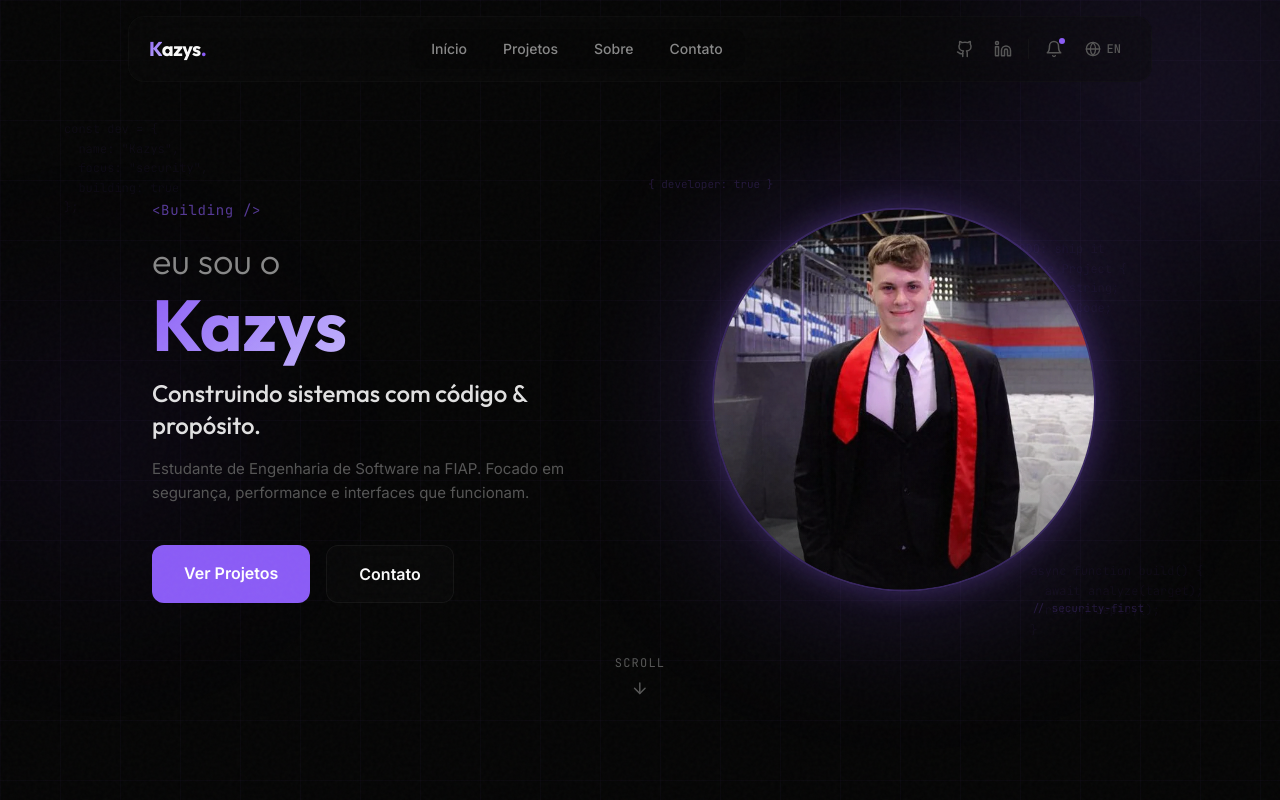
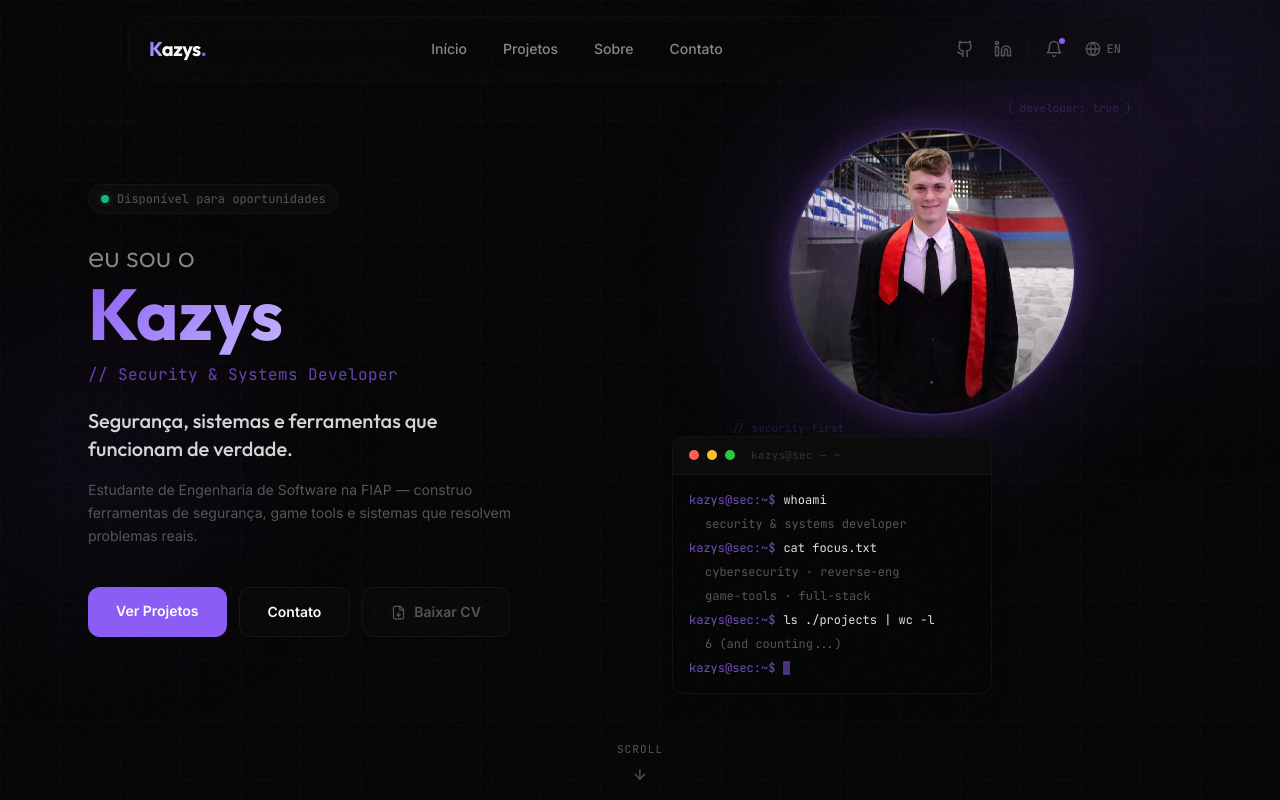
Before and after one commit to Kazxye/Portf-lio, a React (Vite) app: page / in a window 1280 px wide. Shown: the top 800 px of the page. Built offline with nearby package versions, Linux system fonts and the light colour scheme.

Commit message:
feat: add CV download button and update meta tags for SEO

```diff
--- a/index.html
+++ b/index.html
@@ -4,17 +4,81 @@
     <meta charset="UTF-8" />
     <link rel="icon" type="image/svg+xml" href="/favicon.svg" />
     <meta name="viewport" content="width=device-width, initial-scale=1.0" />
-    <meta name="description" content="Kazys - Software Engineering Student | Portfólio de projetos em cybersecurity e game development" />
-    <meta name="keywords" content="Kazys, desenvolvedor, software engineering, cybersecurity, game development, portfolio" />
-    <meta name="author" content="Kazys" />
 
-    <!-- Open Graph / Social Media -->
+    <!-- Primary Meta -->
+    <title>Kazys Tatarunas — Security & Systems Developer</title>
+    <meta name="description" content="Portfólio de Kazys Tatarunas — desenvolvedor focado em segurança, ferramentas de sistema e game tools. Estudante de Engenharia de Software na FIAP, São Paulo." />
+    <meta name="keywords" content="Kazys Tatarunas, desenvolvedor cybersecurity, security developer, game tools, engenharia de software, FIAP, São Paulo, Python, C++, TypeScript, React, FastAPI, portfólio" />
+    <meta name="author" content="Kazys Tatarunas" />
+    <meta name="robots" content="index, follow" />
+    <link rel="canonical" href="https://kazys.dev" />
+
+    <!-- Open Graph / Facebook / WhatsApp / Discord -->
     <meta property="og:type" content="website" />
-    <meta property="og:title" content="Kazys | Software Engineering Student" />
-    <meta property="og:description" content="Portfólio de projetos em cybersecurity e game development" />
     <meta property="og:url" content="https://kazys.dev" />
+    <meta property="og:site_name" content="Kazys Tatarunas" />
+    <meta property="og:title" content="Kazys Tatarunas — Security & Systems Developer" />
+    <meta property="og:description" content="Desenvolvedor focado em cybersecurity, ferramentas de sistema e game tools. Estudante de Engenharia de Software na FIAP." />
+    <meta property="og:image" content="https://kazys.dev/og-image.png" />
+    <meta property="og:image:width" content="1200" />
+    <meta property="og:image:height" content="630" />
+    <meta property="og:image:alt" content="Kazys Tatarunas — Security & Systems Developer" />
+    <meta property="og:locale" content="pt_BR" />
+    <meta property="og:locale:alternate" content="en_US" />
 
-    <title>Kazys | Software Engineering Student</title>
+    <!-- Twitter Card -->
+    <meta name="twitter:card" content="summary_large_image" />
+    <meta name="twitter:url" content="https://kazys.dev" />
+    <meta name="twitter:title" content="Kazys Tatarunas — Security & Systems Developer" />
+    <meta name="twitter:description" content="Desenvolvedor focado em cybersecurity, ferramentas de sistema e game tools." />
+    <meta name="twitter:image" content="https://kazys.dev/og-image.png" />
+
+    <!-- Theme / PWA -->
+    <meta name="theme-color" content="#8b5cf6" />
+
+    <!-- JSON-LD Structured Data -->
+    <script type="application/ld+json">
+    {
+      "@context": "https://schema.org",
+      "@type": "Person",
+      "name": "Kazys Tatarunas",
+      "url": "https://kazys.dev",
+      "email": "kazysdzigantatarunas@outlook.com",
+      "jobTitle": "Security & Systems Developer",
+      "description": "Desenvolvedor focado em cybersecurity, ferramentas de sistema e game tools. Estudante de Engenharia de Software na FIAP, São Paulo.",
+      "image": "https://kazys.dev/og-image.png",
+      "address": {
+        "@type": "PostalAddress",
+        "addressLocality": "São Paulo",
+        "addressCountry": "BR"
+      },
+      "alumniOf": {
+        "@type": "CollegeOrUniversity",
+        "name": "FIAP",
+        "url": "https://www.fiap.com.br"
+      },
+      "knowsAbout": [
+        "Cybersecurity",
+        "Reverse Engineering",
+        "Python",
+        "C++",
+        "TypeScript",
+        "React",
+        "FastAPI",
+        "Game Tools",
+        "Network Analysis",
+        "Ethical Hacking"
+      ],
+      "sameAs": [
+        "https://github.com/Kazxye",
+        "https://www.linkedin.com/in/kazystatarunas/"
+      ]
+    }
+    </script>
+
+    <!-- Preconnect for Google Fonts (loaded via CSS) -->
+    <link rel="preconnect" href="https://fonts.googleapis.com" />
+    <link rel="preconnect" href="https://fonts.gstatic.com" crossorigin />
   </head>
   <body>
     <div id="root"></div>
--- a/src/components/Hero.tsx
+++ b/src/components/Hero.tsx
@@ -1,8 +1,9 @@
 import { useState, useEffect } from 'react';
 import { motion } from 'framer-motion';
-import { ArrowDown } from 'lucide-react';
+import { ArrowDown, FileDown } from 'lucide-react';
 import { useLanguage } from '../i18n';
 import profileImage from '../assets/profile.png';
+import cvFile from '../assets/CV_Kazys_Tatarunas.pdf?url';
 
 const useTypewriter = (text: string, speed: number = 150, delay: number = 1000) => {
   const [displayText, setDisplayText] = useState('');
@@ -32,29 +33,81 @@ const useTypewriter = (text: string, speed: number = 150, delay: number = 1000)
   return { displayText, showCursor };
 };
 
-// Floating code decoration component
-const CodeDecoration = ({
-  children,
-  className,
-  delay = 0
-}: {
-  children: React.ReactNode;
-  className: string;
-  delay?: number;
-}) => (
+const TerminalWidget = () => {
+  const [visibleLines, setVisibleLines] = useState(0);
+
+  useEffect(() => {
+    const delays = [1000, 1800, 2400, 3200, 3800, 4500, 5100];
+    const timers = delays.map((delay, i) =>
+      setTimeout(() => setVisibleLines(i + 1), delay)
+    );
+    return () => timers.forEach(clearTimeout);
+  }, []);
+
+  const lines = [
+    { type: 'prompt', text: 'whoami' },
+    { type: 'output', text: 'security & systems developer' },
+    { type: 'prompt', text: 'cat focus.txt' },
+    { type: 'output', text: 'cybersecurity  ·  reverse-eng' },
+    { type: 'output', text: 'game-tools     ·  full-stack' },
+    { type: 'prompt', text: 'ls ./projects | wc -l' },
+    { type: 'output', text: '6 (and counting...)' },
+  ];
+
+  return (
     <motion.div
-    className={`absolute font-mono text-xs leading-relaxed select-none pointer-events-none ${className}`}
+      className="w-full max-w-[320px] font-mono text-[12px] rounded-xl overflow-hidden border border-border/60 bg-background/90 backdrop-blur-sm shadow-xl"
+      initial={{ opacity: 0, y: 16 }}
+      animate={{ opacity: 1, y: 0 }}
+      transition={{ delay: 0.8, duration: 0.8 }}
+    >
+      {/* Title bar */}
+      <div className="flex items-center gap-2 px-4 py-2.5 bg-surface border-b border-border/60">
+        <div className="w-2.5 h-2.5 rounded-full bg-[#ff5f57]" />
+        <div className="w-2.5 h-2.5 rounded-full bg-[#ffbd2e]" />
+        <div className="w-2.5 h-2.5 rounded-full bg-[#28c840]" />
+        <span className="ml-2 text-text-muted/50 text-[11px] tracking-wide">kazys@sec — ~</span>
+      </div>
+
+      {/* Terminal content */}
+      <div className="p-4 space-y-1.5 min-h-[148px]">
+        {lines.slice(0, visibleLines).map((line, i) => (
+          <motion.div
+            key={i}
             initial={{ opacity: 0 }}
             animate={{ opacity: 1 }}
-    transition={{ delay: delay + 1.2, duration: 1.5 }}
+            transition={{ duration: 0.15 }}
+            className={line.type === 'prompt' ? 'flex gap-2 items-baseline' : 'pl-4'}
           >
-    {children}
+            {line.type === 'prompt' && (
+              <>
+                <span className="text-accent/80 select-none shrink-0">kazys@sec:~$</span>
+                <span className="text-text-primary/90">{line.text}</span>
+              </>
+            )}
+            {line.type === 'output' && (
+              <span className="text-text-muted">{line.text}</span>
+            )}
+          </motion.div>
+        ))}
+
+        {/* Blinking cursor */}
+        <div className="flex gap-2 items-center">
+          <span className="text-accent/80 select-none">kazys@sec:~$</span>
+          <motion.span
+            className="w-[7px] h-[14px] bg-accent/50 inline-block"
+            animate={{ opacity: [1, 0, 1] }}
+            transition={{ duration: 1.1, repeat: Infinity, ease: 'steps(1)' }}
+          />
+        </div>
+      </div>
     </motion.div>
   );
+};
 
 const Hero = () => {
   const { t } = useLanguage();
-  const { displayText, showCursor } = useTypewriter('Kazys', 180, 800);
+  const { displayText, showCursor } = useTypewriter('Kazys', 180, 600);
 
   return (
     <section
@@ -65,97 +118,109 @@ const Hero = () => {
       <div className="gradient-orb gradient-orb-1" />
       <div className="gradient-orb gradient-orb-2" />
 
-      {/* Floating Code Decorations */}
-      <CodeDecoration
-        className="top-[15%] left-[5%] text-accent/[0.06] hidden lg:block"
-        delay={0}
+      {/* Subtle corner code decorations */}
+      <motion.div
+        className="absolute top-[14%] left-[4%] font-mono text-[11px] leading-relaxed text-accent/[0.05] select-none pointer-events-none hidden xl:block"
+        initial={{ opacity: 0 }}
+        animate={{ opacity: 1 }}
+        transition={{ delay: 2, duration: 2 }}
       >
-        <pre>{`const dev = {\n  name: "Kazys",\n  focus: "security",\n  building: true\n};`}</pre>
-      </CodeDecoration>
+        <pre>{`// init portfolio\nconst kazys = {\n  role: "security-dev",\n  status: "building"\n};`}</pre>
+      </motion.div>
 
-      <CodeDecoration
-        className="bottom-[20%] right-[6%] text-accent/[0.06] hidden lg:block"
-        delay={0.3}
+      <motion.div
+        className="absolute bottom-[18%] left-[3%] font-mono text-[11px] leading-relaxed text-accent/[0.04] select-none pointer-events-none hidden xl:block"
+        initial={{ opacity: 0 }}
+        animate={{ opacity: 1 }}
+        transition={{ delay: 2.4, duration: 2 }}
       >
-        <pre>{`async function build() {\n  await analyze(target);\n  return deploy();\n}`}</pre>
-      </CodeDecoration>
+        <pre>{`while (true) {\n  learn();\n  build();\n  ship();\n}`}</pre>
+      </motion.div>
 
-      <CodeDecoration
-        className="top-[30%] right-[12%] text-accent/[0.05] hidden xl:block"
-        delay={0.6}
-      >
-        <pre>{`// TODO: ship it\ninterface Project {\n  problem: string;\n  solution: Code;\n}`}</pre>
-      </CodeDecoration>
+      <div className="max-w-6xl mx-auto px-6 py-32 relative z-10 w-full">
+        <div className="flex flex-col lg:flex-row items-center gap-12 lg:gap-16">
 
-      <div className="max-w-6xl mx-auto px-6 py-32 relative z-10">
-        <div className="flex flex-col lg:flex-row items-center gap-12 lg:gap-20">
-          {/* Text Content */}
+          {/* ── Left: Text Content ── */}
           <motion.div
             className="flex-1 text-center lg:text-left"
-            initial={{ opacity: 0, x: -50 }}
+            initial={{ opacity: 0, x: -40 }}
             animate={{ opacity: 1, x: 0 }}
             transition={{ duration: 0.8, ease: 'easeOut' }}
           >
-            {/* JSX Tag */}
+            {/* Available badge */}
+            <motion.div
+              className="inline-flex items-center gap-2 mb-6 px-3 py-1.5 rounded-full bg-surface border border-border/60 text-xs font-mono text-text-muted"
+              initial={{ opacity: 0, y: 10 }}
+              animate={{ opacity: 1, y: 0 }}
+              transition={{ delay: 0.2, duration: 0.5 }}
+            >
+              <span className="relative flex h-2 w-2">
+                <span className="animate-ping absolute inline-flex h-full w-full rounded-full bg-emerald-400 opacity-60" />
+                <span className="relative inline-flex rounded-full h-2 w-2 bg-emerald-500" />
+              </span>
+              {t.hero.statusLine}
+            </motion.div>
+
+            {/* Name with typewriter */}
+            <motion.h1
+              className="font-display font-bold leading-[1.05] mb-3"
+              initial={{ opacity: 0, y: 30 }}
+              animate={{ opacity: 1, y: 0 }}
+              transition={{ delay: 0.3, duration: 0.8 }}
+            >
+              <span className="text-text-secondary font-light text-2xl md:text-3xl block mb-1">
+                {t.hero.greeting}
+              </span>
+              <span className="text-gradient text-5xl md:text-6xl lg:text-7xl">
+                {displayText}
+                {showCursor && (
+                  <span className="animate-pulse text-accent font-thin">|</span>
+                )}
+              </span>
+            </motion.h1>
+
+            {/* Role — specific, monospace */}
             <motion.div
               className="mb-5"
               initial={{ opacity: 0, y: 20 }}
               animate={{ opacity: 1, y: 0 }}
-              transition={{ delay: 0.25, duration: 0.6 }}
+              transition={{ delay: 0.4, duration: 0.6 }}
             >
-              <span className="font-mono text-accent/60 text-sm tracking-wider">
-                {t.hero.tag}
+              <span className="font-mono text-accent/70 text-sm md:text-base tracking-wide">
+                {'// '}{t.hero.role}
               </span>
             </motion.div>
 
-            {/* Main Title — Name with typewriter */}
-            <motion.h1
-              className="font-display text-5xl md:text-6xl lg:text-7xl font-bold leading-[1.1] mb-4"
-              initial={{ opacity: 0, y: 30 }}
+            {/* Headline */}
+            <motion.p
+              className="text-lg md:text-xl text-text-primary/85 mb-4 font-display font-medium leading-snug max-w-md mx-auto lg:mx-0"
+              initial={{ opacity: 0, y: 20 }}
               animate={{ opacity: 1, y: 0 }}
-              transition={{ delay: 0.3, duration: 0.8 }}
-            >
-              <span className="text-text-secondary font-light text-3xl md:text-4xl lg:text-4xl block mb-2">
-                {t.hero.greeting}
-              </span>
-              <span className="text-gradient">
-                {displayText}
-                {showCursor && (
-                  <span className="animate-pulse text-accent font-light">|</span>
-                )}
-              </span>
-            </motion.h1>
-
-            {/* Headline — the confident statement */}
-            <motion.p
-              className="text-xl md:text-2xl text-text-primary/90 mb-4 font-display font-medium leading-snug max-w-lg"
-              initial={{ opacity: 0, y: 30 }}
-              animate={{ opacity: 1, y: 0 }}
-              transition={{ delay: 0.4, duration: 0.8 }}
+              transition={{ delay: 0.5, duration: 0.7 }}
             >
               {t.hero.headline}
             </motion.p>
 
-            {/* Sub — technical context */}
+            {/* Sub */}
             <motion.p
-              className="text-text-muted max-w-lg mx-auto lg:mx-0 mb-10 leading-relaxed text-[15px]"
-              initial={{ opacity: 0, y: 30 }}
+              className="text-text-muted max-w-md mx-auto lg:mx-0 mb-10 leading-relaxed text-[14px]"
+              initial={{ opacity: 0, y: 20 }}
               animate={{ opacity: 1, y: 0 }}
-              transition={{ delay: 0.5, duration: 0.8 }}
+              transition={{ delay: 0.6, duration: 0.7 }}
             >
               {t.hero.sub}
             </motion.p>
 
             {/* CTA Buttons */}
             <motion.div
-              className="flex flex-col sm:flex-row gap-4 justify-center lg:justify-start"
-              initial={{ opacity: 0, y: 30 }}
+              className="flex flex-wrap gap-3 justify-center lg:justify-start"
+              initial={{ opacity: 0, y: 20 }}
               animate={{ opacity: 1, y: 0 }}
-              transition={{ delay: 0.6, duration: 0.8 }}
+              transition={{ delay: 0.7, duration: 0.7 }}
             >
               <motion.a
                 href="#projects"
-                className="px-8 py-4 bg-accent hover:bg-accent-dark text-white font-semibold rounded-xl transition-all duration-300 glow-accent-hover text-center"
+                className="px-7 py-3.5 bg-accent hover:bg-accent-dark text-white font-semibold rounded-xl transition-all duration-300 glow-accent-hover text-sm"
                 whileHover={{ scale: 1.02, y: -2 }}
                 whileTap={{ scale: 0.98 }}
               >
@@ -163,58 +228,71 @@ const Hero = () => {
               </motion.a>
               <motion.a
                 href="#contact"
-                className="px-8 py-4 glass border border-border-light hover:border-accent/40 text-text-primary font-semibold rounded-xl transition-all duration-300 text-center"
+                className="px-7 py-3.5 glass border border-border-light hover:border-accent/40 text-text-primary font-semibold rounded-xl transition-all duration-300 text-sm"
                 whileHover={{ scale: 1.02, y: -2 }}
                 whileTap={{ scale: 0.98 }}
               >
                 {t.hero.contact}
               </motion.a>
+              <motion.a
+                href={cvFile}
+                download="CV_Kazys_Tatarunas.pdf"
+                className="inline-flex items-center gap-2 px-7 py-3.5 glass border border-border-light hover:border-accent/40 text-text-muted hover:text-text-primary font-semibold rounded-xl transition-all duration-300 text-sm"
+                whileHover={{ scale: 1.02, y: -2 }}
+                whileTap={{ scale: 0.98 }}
+              >
+                <FileDown size={15} />
+                {t.hero.downloadCV}
+              </motion.a>
             </motion.div>
           </motion.div>
 
-          {/* Profile Image */}
+          {/* ── Right: Photo + Terminal ── */}
           <motion.div
-            className="flex-1 flex justify-center"
-            initial={{ opacity: 0, scale: 0.8 }}
+            className="flex-1 flex flex-col items-center gap-5"
+            initial={{ opacity: 0, scale: 0.9 }}
             animate={{ opacity: 1, scale: 1 }}
             transition={{ delay: 0.4, duration: 0.8, ease: 'easeOut' }}
           >
+            {/* Profile Image */}
             <div className="relative">
-              {/* Glow Background */}
               <div className="absolute inset-0 bg-accent/20 rounded-full blur-3xl scale-110" />
 
-              {/* Code snippet near photo */}
               <motion.div
-                className="absolute -top-8 -left-16 font-mono text-[11px] text-accent/20 hidden lg:block"
+                className="absolute -top-7 -right-14 font-mono text-[11px] text-accent/25 hidden lg:block select-none"
                 initial={{ opacity: 0 }}
                 animate={{ opacity: 1 }}
-                transition={{ delay: 1.5, duration: 1 }}
+                transition={{ delay: 1.6, duration: 1 }}
               >
                 {'{ developer: true }'}
               </motion.div>
 
               <motion.div
-                className="absolute -bottom-6 -right-12 font-mono text-[11px] text-accent/20 hidden lg:block"
+                className="absolute -bottom-5 -left-14 font-mono text-[11px] text-accent/20 hidden lg:block select-none"
                 initial={{ opacity: 0 }}
                 animate={{ opacity: 1 }}
-                transition={{ delay: 1.8, duration: 1 }}
+                transition={{ delay: 2, duration: 1 }}
               >
                 {'// security-first'}
               </motion.div>
 
-              {/* Image Container */}
               <motion.div
-                className="relative w-72 h-72 md:w-80 md:h-80 lg:w-96 lg:h-96 rounded-full overflow-hidden border-2 border-accent/30 glow-accent"
-                animate={{ y: [0, -10, 0] }}
+                className="relative w-56 h-56 md:w-64 md:h-64 lg:w-72 lg:h-72 rounded-full overflow-hidden border-2 border-accent/30 glow-accent"
+                animate={{ y: [0, -8, 0] }}
                 transition={{ duration: 6, repeat: Infinity, ease: 'easeInOut' }}
               >
                 <img
                   src={profileImage}
-                  alt="Kazys — Software Engineering Student"
+                  alt="Kazys Tatarunas — Security & Systems Developer"
                   className="w-full h-full object-cover object-top"
                 />
-                <div className="absolute inset-0 bg-gradient-to-t from-background/60 via-transparent to-transparent" />
+                <div className="absolute inset-0 bg-gradient-to-t from-background/50 via-transparent to-transparent" />
               </motion.div>
+            </div>
+
+            {/* Terminal Widget — desktop only */}
+            <div className="hidden lg:block w-full flex justify-center">
+              <TerminalWidget />
             </div>
           </motion.div>
         </div>
@@ -224,16 +302,16 @@ const Hero = () => {
           className="absolute bottom-10 left-1/2 -translate-x-1/2"
           initial={{ opacity: 0 }}
           animate={{ opacity: 1 }}
-          transition={{ delay: 1, duration: 0.8 }}
+          transition={{ delay: 1.2, duration: 0.8 }}
         >
           <motion.a
             href="#projects"
             className="flex flex-col items-center gap-2 text-text-muted hover:text-accent transition-colors"
-            animate={{ y: [0, 10, 0] }}
-            transition={{ duration: 2, repeat: Infinity }}
+            animate={{ y: [0, 8, 0] }}
+            transition={{ duration: 2.2, repeat: Infinity, ease: 'easeInOut' }}
           >
-            <span className="text-xs uppercase tracking-widest font-mono">{t.hero.scroll}</span>
-            <ArrowDown size={18} />
+            <span className="text-[11px] uppercase tracking-widest font-mono">{t.hero.scroll}</span>
+            <ArrowDown size={16} />
           </motion.a>
         </motion.div>
       </div>
--- a/src/i18n/translations.ts
+++ b/src/i18n/translations.ts
@@ -9,10 +9,12 @@ export const translations = {
     hero: {
       tag: '<Building />',
       greeting: 'eu sou o',
-      headline: 'Construindo sistemas com código & propósito.',
-      sub: 'Estudante de Engenharia de Software na FIAP. Focado em segurança, performance e interfaces que funcionam.',
+      role: 'Security & Systems Developer',
+      headline: 'Segurança, sistemas e ferramentas que funcionam de verdade.',
+      sub: 'Estudante de Engenharia de Software na FIAP — construo ferramentas de segurança, game tools e sistemas que resolvem problemas reais.',
       viewProjects: 'Ver Projetos',
       contact: 'Contato',
+      downloadCV: 'Baixar CV',
       scroll: 'Scroll',
       statusLine: 'Disponível para oportunidades',
     },
@@ -196,10 +198,12 @@ export const translations = {
     hero: {
       tag: '<Building />',
       greeting: "I'm",
-      headline: 'Building systems with code & purpose.',
-      sub: 'Software Engineering student at FIAP. Focused on security, performance, and interfaces that work.',
+      role: 'Security & Systems Developer',
+      headline: 'Security, systems, and tools that actually work.',
+      sub: 'Software Engineering student at FIAP — building security tools, game tools, and systems that solve real problems.',
       viewProjects: 'View Projects',
       contact: 'Contact',
+      downloadCV: 'Download CV',
       scroll: 'Scroll',
       statusLine: 'Available for opportunities',
     },
```
Also changed, not shown: src/components/Contact.tsx (+13 -2 lines), public/robots.txt (added), 2 other files (tests, documents, lock files or other folders). Lines whose indentation alone changed are shown as unchanged.
